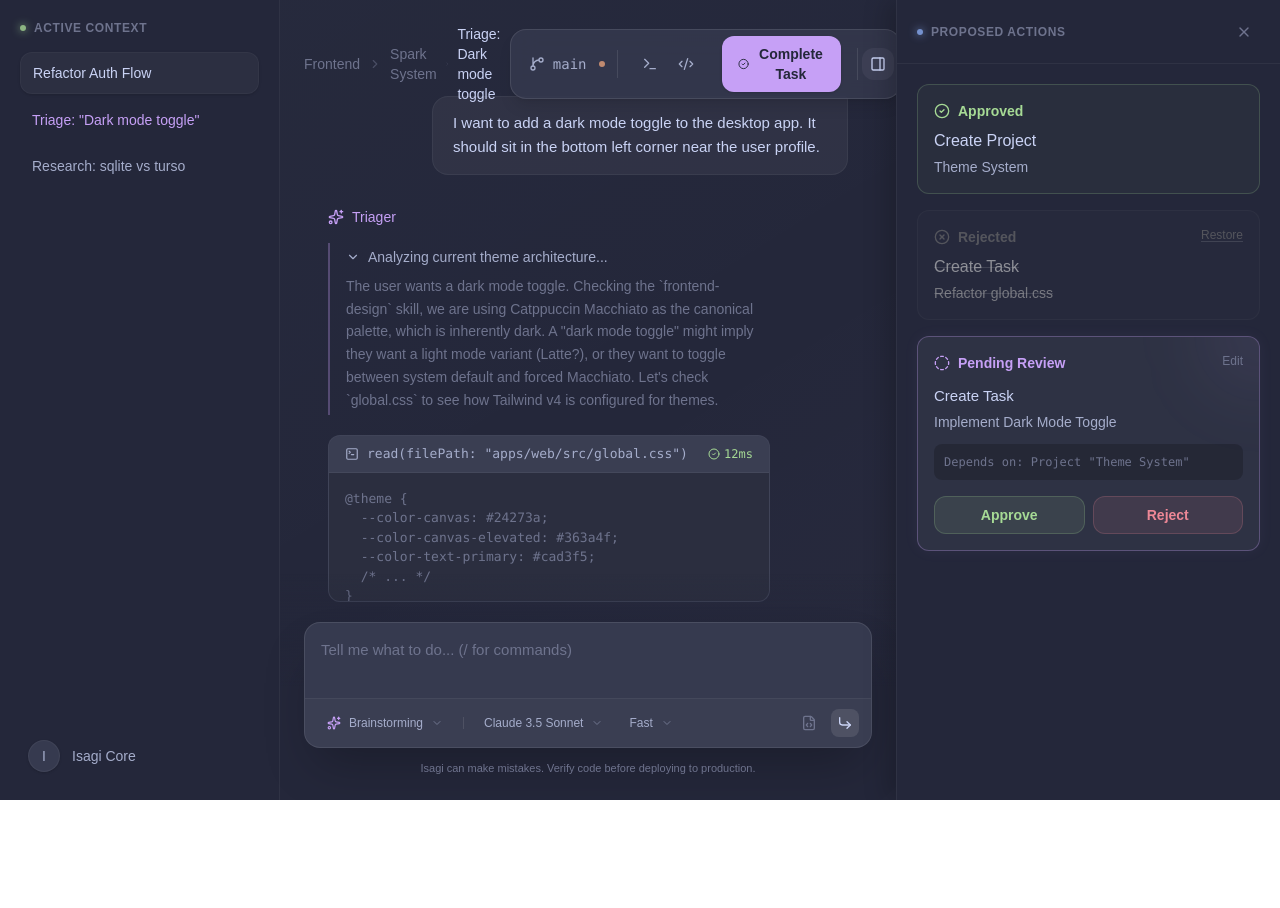
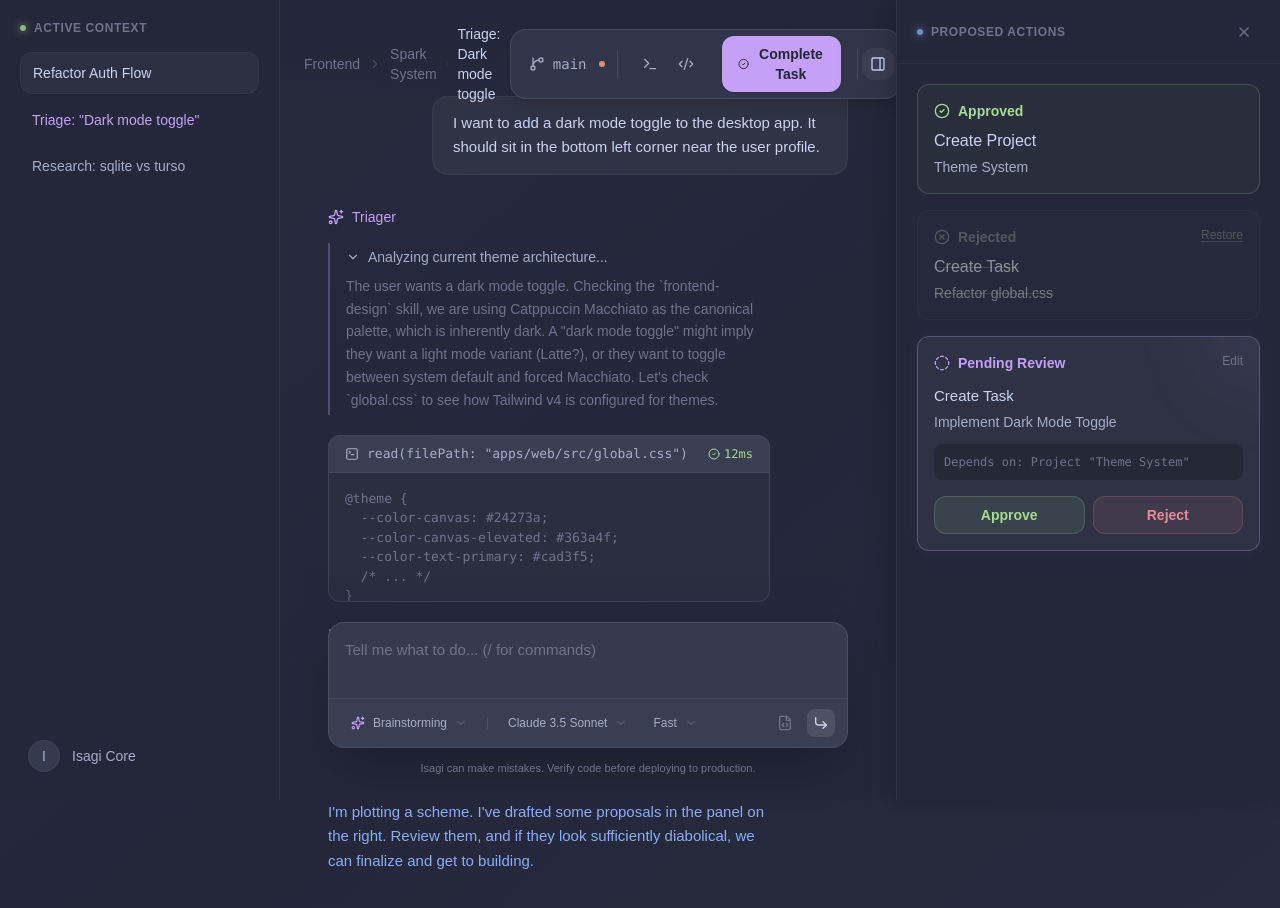
Before and after one commit to YourTechBudStudio/Isagi, a React (Vite) app in the folder apps/web/: page /session/1 in a window 1280 px wide. Shown: the top 908 px of the page. Before the commit the page ends 800 px from the top, so only its background shows below. Built offline with nearby package versions, Linux system fonts and the light colour scheme.

Commit message:
Fixed the scrolling issue
Signed-off-by: Noorain Panjwani <noorain.panjwani@gmail.com>

```diff
--- a/apps/web/src/components/layout/AppShell.tsx
+++ b/apps/web/src/components/layout/AppShell.tsx
@@ -19,7 +19,7 @@ export function AppShell({
   return (
     <div
       className={cn(
-        "bg-canvas text-text-primary font-body selection:bg-accent-violet/30 relative flex h-screen w-full overflow-hidden",
+        "bg-canvas text-text-primary font-body selection:bg-accent-violet/30 relative flex min-h-screen w-full overflow-x-hidden pl-[var(--layout-sidebar-width)]",
         className,
       )}
     >
--- a/apps/web/src/components/layout/ContextSidebar.tsx
+++ b/apps/web/src/components/layout/ContextSidebar.tsx
@@ -37,7 +37,7 @@ export function ContextSidebar({
   return (
     <aside
       className={cn(
-        "bg-canvas relative z-10 flex w-70 flex-col justify-between border-r border-white/5 p-5",
+        "bg-canvas fixed top-0 left-0 z-20 flex h-dvh w-[var(--layout-sidebar-width)] shrink-0 flex-col justify-between border-r border-white/5 p-5",
         className,
       )}
     >
--- a/apps/web/src/components/session/Composer.tsx
+++ b/apps/web/src/components/session/Composer.tsx
@@ -7,6 +7,7 @@ import {
 
 import { Button } from "@/components/ui/Button";
 import { IconButton } from "@/components/ui/IconButton";
+import { cn } from "@/lib/cn";
 
 type ComposerProps = {
   readonly modeLabel: string;
@@ -14,6 +15,7 @@ type ComposerProps = {
   readonly speedLabel: string;
   readonly placeholder: string;
   readonly disclaimer: string;
+  readonly containerClassName?: string;
 };
 
 export function Composer({
@@ -22,9 +24,15 @@ export function Composer({
   speedLabel,
   placeholder,
   disclaimer,
+  containerClassName,
 }: ComposerProps) {
   return (
-    <div className="from-canvas via-canvas pointer-events-none absolute right-0 bottom-0 left-0 bg-linear-to-t to-transparent p-6 pt-12">
+    <div
+      className={cn(
+        "from-canvas via-canvas pointer-events-none bg-linear-to-t to-transparent p-6 pt-12",
+        containerClassName,
+      )}
+    >
       <div className="pointer-events-auto mx-auto max-w-3xl">
         <div className="bg-canvas-elevated focus-within:border-accent-violet/50 focus-within:ring-accent-violet/20 overflow-hidden rounded-2xl border border-white/10 shadow-2xl transition-all focus-within:ring-1">
           <div className="p-4 pb-2">
--- a/apps/web/src/components/session/SessionActionBar.tsx
+++ b/apps/web/src/components/session/SessionActionBar.tsx
@@ -1,3 +1,4 @@
+import { motion, useMotionValueEvent, useScroll } from "framer-motion";
 import {
   CheckCircle2,
   ChevronRight,
@@ -6,6 +7,7 @@ import {
   PanelRight,
   Terminal,
 } from "lucide-react";
+import { useState } from "react";
 
 import { Button } from "@/components/ui/Button";
 import { IconButton } from "@/components/ui/IconButton";
@@ -26,8 +28,36 @@ export function SessionActionBar({
   isArtifactsOpen,
   onToggleArtifacts,
 }: SessionActionBarProps) {
+  const { scrollY } = useScroll();
+  const [hidden, setHidden] = useState(false);
+
+  useMotionValueEvent(scrollY, "change", latest => {
+    const previous = scrollY.getPrevious() ?? 0;
+    if (latest > previous && latest > 50) {
+      setHidden(true);
+    } else {
+      setHidden(false);
+    }
+  });
+
+  const headerClassName = cn(
+    "pointer-events-none fixed top-6 z-30 flex items-center justify-between",
+    "left-[calc(var(--layout-sidebar-width)+1.5rem)]",
+    isArtifactsOpen
+      ? "right-[calc(var(--layout-panel-width)+1.5rem)]"
+      : "right-6",
+  );
+
   return (
-    <header className="pointer-events-none absolute top-6 right-6 left-6 z-20 flex items-center justify-between">
+    <motion.header
+      variants={{
+        visible: { y: 0 },
+        hidden: { y: "-150%" },
+      }}
+      animate={hidden ? "hidden" : "visible"}
+      transition={{ duration: 0.3, ease: [0.16, 1, 0.3, 1] }}
+      className={headerClassName}
+    >
       <div className="text-text-tertiary pointer-events-auto flex items-center gap-2 text-sm font-medium">
         {breadcrumbs.map((crumb, index) => (
           <div key={`${crumb}-${index}`} className="flex items-center gap-2">
@@ -84,6 +114,6 @@ export function SessionActionBar({
           />
         </div>
       </div>
-    </header>
+    </motion.header>
   );
 }
--- a/apps/web/src/global.css
+++ b/apps/web/src/global.css
@@ -25,6 +25,9 @@
 
   --font-display: "Sora", sans-serif;
   --font-body: "Source Sans 3", sans-serif;
+
+  --layout-sidebar-width: 17.5rem;
+  --layout-panel-width: 384px;
 }
 
 /* Custom scrollbar to keep it clean */
--- a/apps/web/src/pages/Home.tsx
+++ b/apps/web/src/pages/Home.tsx
@@ -12,11 +12,11 @@ import { FocusQueueItem } from "@/components/home/FocusQueueItem";
 import { SparkCard } from "@/components/home/SparkCard";
 import { AppShell } from "@/components/layout/AppShell";
 import { ContextSidebar } from "@/components/layout/ContextSidebar";
-import { ScrollableArea } from "@/components/layout/ScrollableArea";
 import { Badge } from "@/components/ui/Badge";
 import { Button } from "@/components/ui/Button";
 import { SectionHeading } from "@/components/ui/SectionHeading";
 import { SurfaceCard } from "@/components/ui/SurfaceCard";
+import { cn } from "@/lib/cn";
 import {
   homeFocusQueueItems,
   homeInboxSparkCount,
@@ -42,8 +42,14 @@ export default function Home() {
       }
     >
       <main className="relative z-10 flex flex-1 flex-col">
-        <header className="z-20 flex h-16 items-center justify-end px-8">
-          <div className="text-text-secondary flex items-center gap-3 text-sm opacity-60 transition-opacity hover:opacity-100">
+        <div
+          className={cn(
+            "from-canvas via-canvas/80 pointer-events-none fixed top-0 right-0 z-20 h-24 bg-linear-to-b to-transparent",
+            "left-[var(--layout-sidebar-width)]",
+          )}
+        />
+        <header className="pointer-events-none fixed top-0 right-0 left-[var(--layout-sidebar-width)] z-30 flex h-16 items-center justify-end px-8">
+          <div className="text-text-secondary pointer-events-auto flex items-center gap-3 text-sm opacity-60 transition-opacity hover:opacity-100">
             <kbd className="text-text-primary rounded-md border border-white/10 bg-white/5 px-2 py-1 font-mono text-[11px] shadow-sm">
               {commandPaletteShortcut}
             </kbd>
@@ -53,7 +59,7 @@ export default function Home() {
           </div>
         </header>
 
-        <ScrollableArea className="mx-auto flex w-full max-w-4xl flex-1 flex-col px-8 pt-12 pb-16">
+        <div className="mx-auto flex w-full max-w-4xl flex-col px-8 pt-28 pb-16">
           <motion.div
             initial={{ opacity: 0, y: 16 }}
             animate={{ opacity: 1, y: 0 }}
@@ -186,7 +192,7 @@ export default function Home() {
               ))}
             </div>
           </motion.section>
-        </ScrollableArea>
+        </div>
       </main>
     </AppShell>
   );
--- a/apps/web/src/pages/session/Session.tsx
+++ b/apps/web/src/pages/session/Session.tsx
@@ -16,6 +16,7 @@ import { ProposalCard } from "@/components/session/ProposalCard";
 import { SessionActionBar } from "@/components/session/SessionActionBar";
 import { IconButton } from "@/components/ui/IconButton";
 import { SurfaceCard } from "@/components/ui/SurfaceCard";
+import { cn } from "@/lib/cn";
 import {
   sessionComposerConfig,
   sessionHeader,
@@ -25,6 +26,13 @@ import { sessionSidebarItems } from "@/lib/mock/sidebar.mock";
 
 export default function Session() {
   const [rightPanelOpen, setRightPanelOpen] = useState(true);
+  const composerInsetClassName = cn(
+    "fixed bottom-0 z-30",
+    "left-[calc(var(--layout-sidebar-width)+1.5rem)]",
+    rightPanelOpen
+      ? "right-[calc(var(--layout-panel-width)+1.5rem)]"
+      : "right-6",
+  );
 
   return (
     <AppShell
@@ -36,6 +44,13 @@ export default function Session() {
       }
     >
       <main className="relative z-10 flex flex-1 flex-col">
+        <div
+          className={cn(
+            "from-canvas via-canvas/80 pointer-events-none fixed top-0 z-20 h-24 bg-linear-to-b to-transparent",
+            "left-[var(--layout-sidebar-width)]",
+            rightPanelOpen ? "right-[var(--layout-panel-width)]" : "right-0",
+          )}
+        />
         <SessionActionBar
           breadcrumbs={sessionHeader.breadcrumbs}
           currentContext={sessionHeader.currentContext}
@@ -44,7 +59,7 @@ export default function Session() {
           onToggleArtifacts={() => setRightPanelOpen(!rightPanelOpen)}
         />
 
-        <ScrollableArea className="flex-1 px-12 pt-24 pb-48">
+        <div className="px-12 pt-24 pb-48">
           <div className="mx-auto flex max-w-3xl flex-col gap-8">
             <motion.div
               initial={{ opacity: 0, y: 10 }}
@@ -135,7 +150,7 @@ export default function Session() {
               </div>
             </motion.div>
           </div>
-        </ScrollableArea>
+        </div>
 
         <Composer
           modeLabel={sessionComposerConfig.modeLabel}
@@ -143,6 +158,7 @@ export default function Session() {
           speedLabel={sessionComposerConfig.speedLabel}
           placeholder={sessionComposerConfig.placeholder}
           disclaimer={sessionComposerConfig.disclaimer}
+          containerClassName={composerInsetClassName}
         />
       </main>
 
@@ -156,7 +172,7 @@ export default function Session() {
           initial={false}
           animate={{ x: rightPanelOpen ? 0 : "100%" }}
           transition={{ duration: 0.5, ease: [0.16, 1, 0.3, 1] }}
-          className="bg-canvas absolute top-0 bottom-0 left-0 flex w-[384px] flex-col border-l border-white/5 shadow-[-8px_0_24px_rgba(0,0,0,0.2)]"
+          className="bg-canvas fixed top-0 right-0 z-40 flex h-dvh w-[384px] flex-col border-l border-white/5 shadow-[-8px_0_24px_rgba(0,0,0,0.2)]"
         >
           <div className="flex h-16 shrink-0 items-center justify-between border-b border-white/5 px-5">
             <h2 className="text-text-tertiary flex items-center gap-2 text-xs font-semibold tracking-wider uppercase">
```
